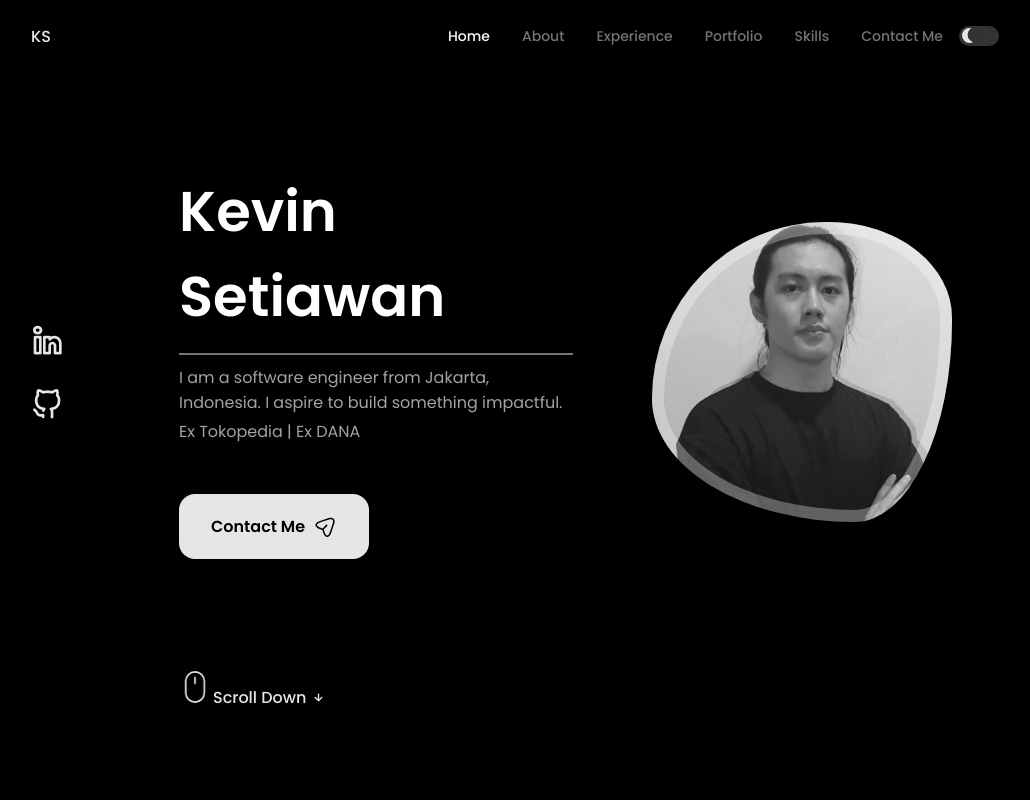
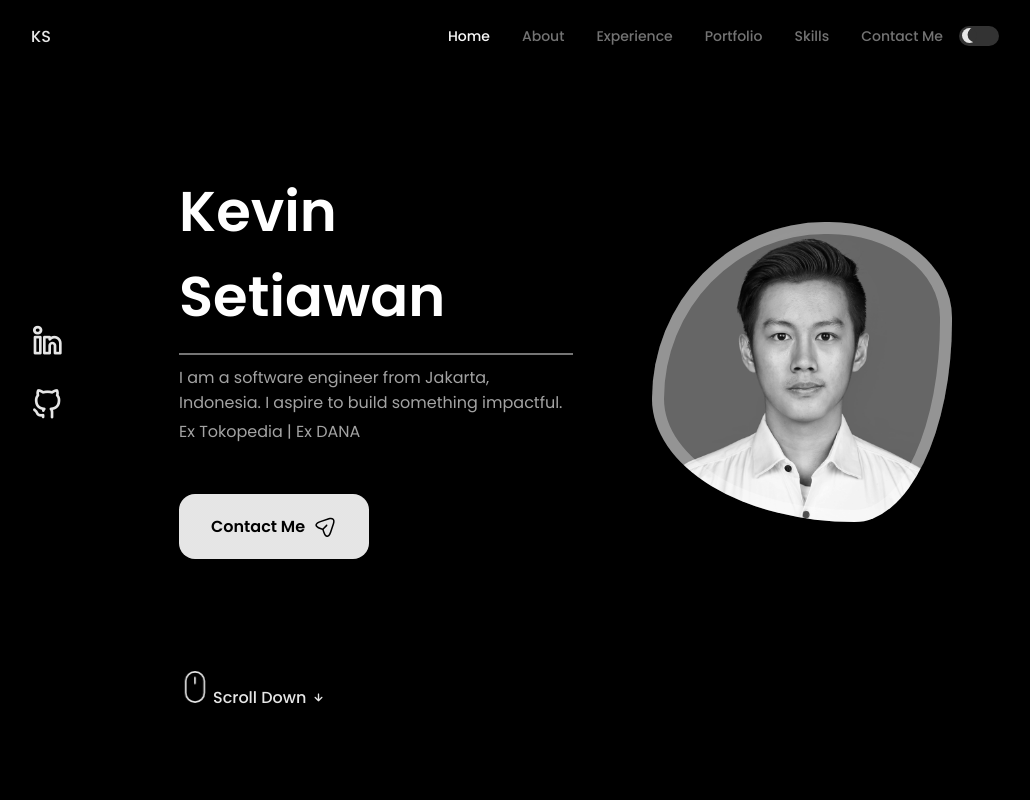
Before and after one commit to kevinwebtest/kevinwebtest.github.io, a React (Create React App) app: page / in a window 1280 px wide. Shown: the top 800 px of the page, without its empty margins (125-1155 px from the left). Built offline with nearby package versions, Linux system fonts and the light colour scheme.

Commit message:
Change pic

```diff
--- a/src/components/home/Home.css
+++ b/src/components/home/Home.css
@@ -66,7 +66,7 @@
 }
 
 .home__img {
-    background: url(../../assets/profile.png);
+    background: url(../../assets/profile_3.jpeg);
     background-repeat: no-repeat;
     background-position: center;
     background-size: cover;
```
Also changed, not shown: src/assets/profile_2.jpg (added), src/assets/profile_3.jpeg (added).
